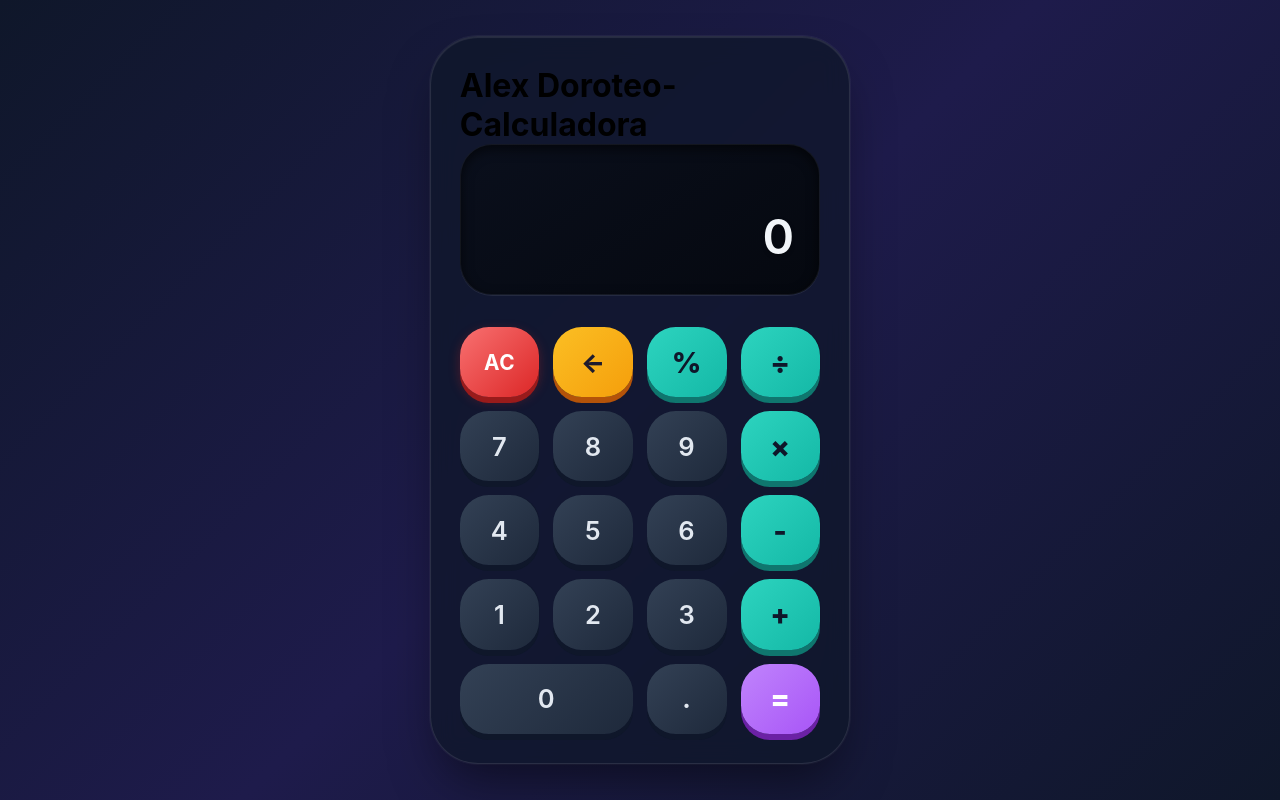
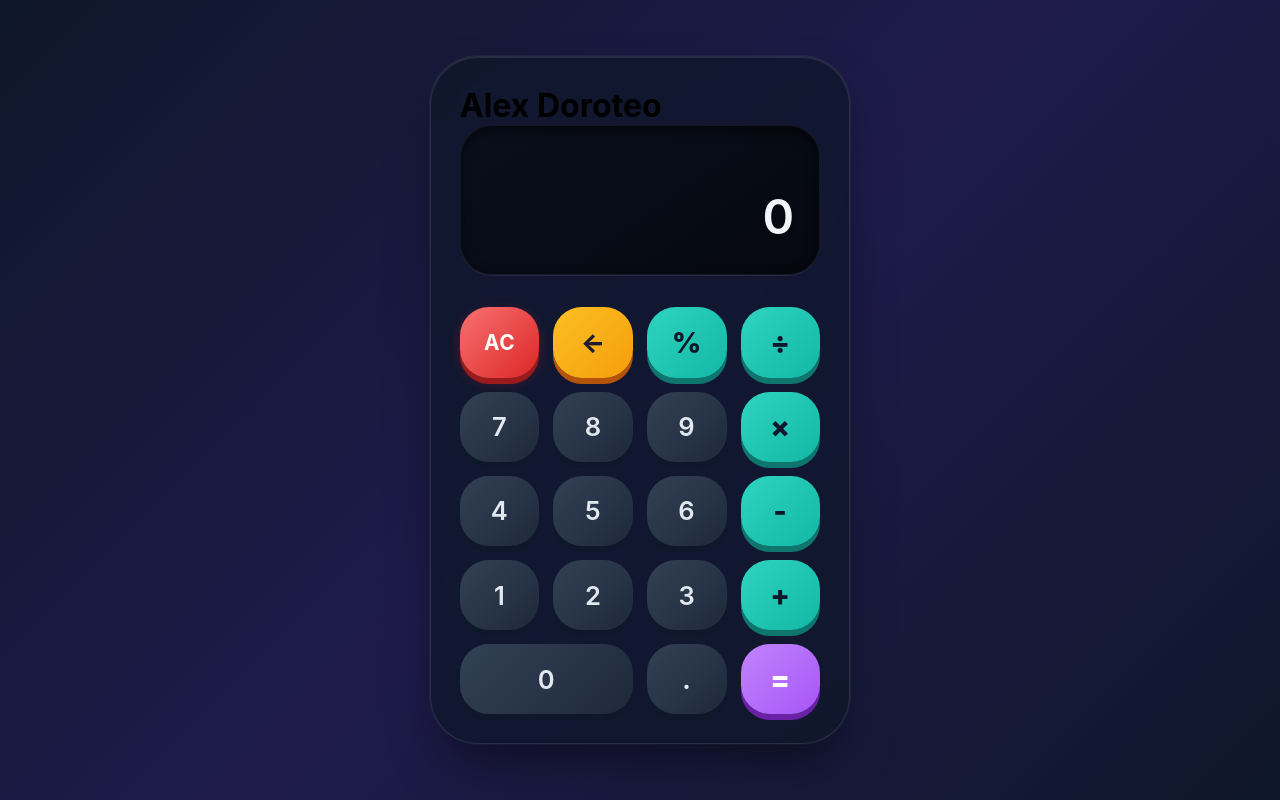
Before and after one commit to Alexdonza/calculadora, a plain HTML site: page index.html in a window 1280 px wide. Drawn offline with Linux system fonts and the light colour scheme.

Commit message:
Update index.html

```diff
--- a/index.html
+++ b/index.html
@@ -8,7 +8,7 @@
 </head>
 <body>
     <div class="calculator">
-         <h1 >Alex Doroteo-Calculadora</h1>
+         <h1 >Alex Doroteo</h1>
         <div class="display">
 
             <div class="previous-operand" id="previousOperand"></div>
```
